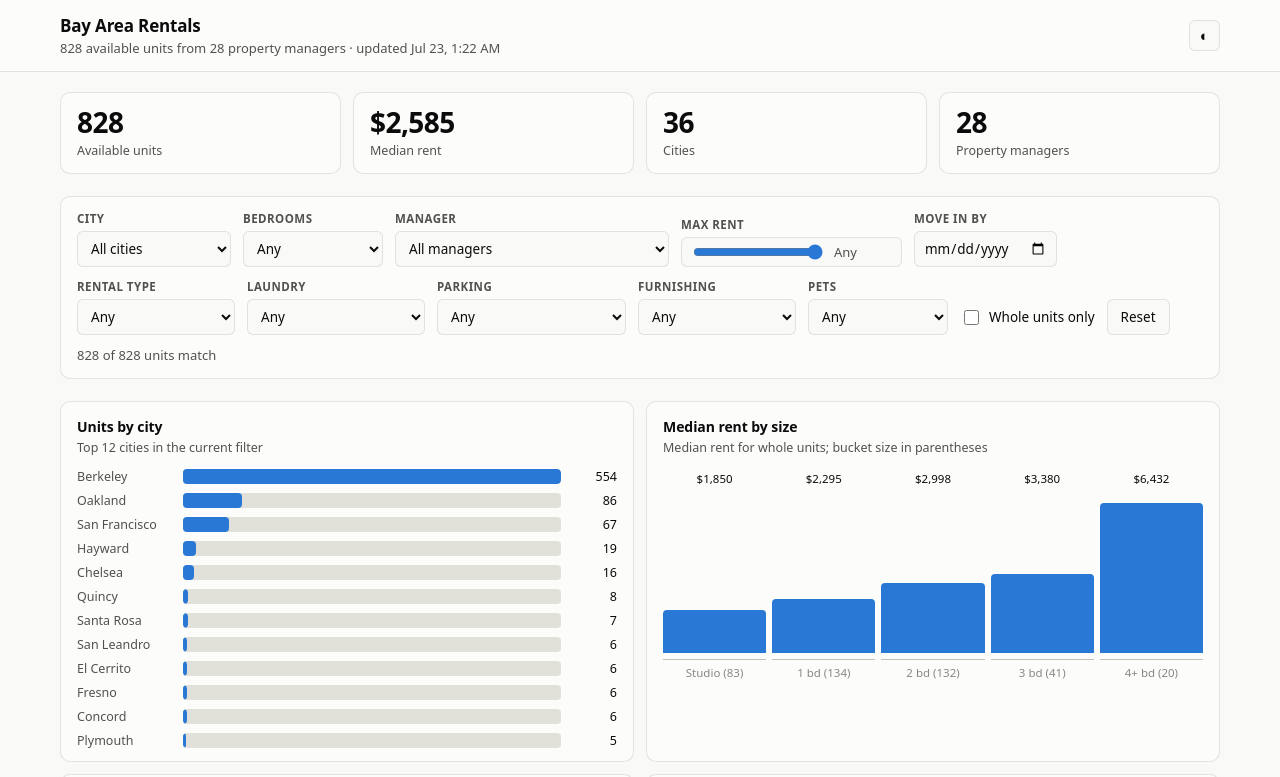
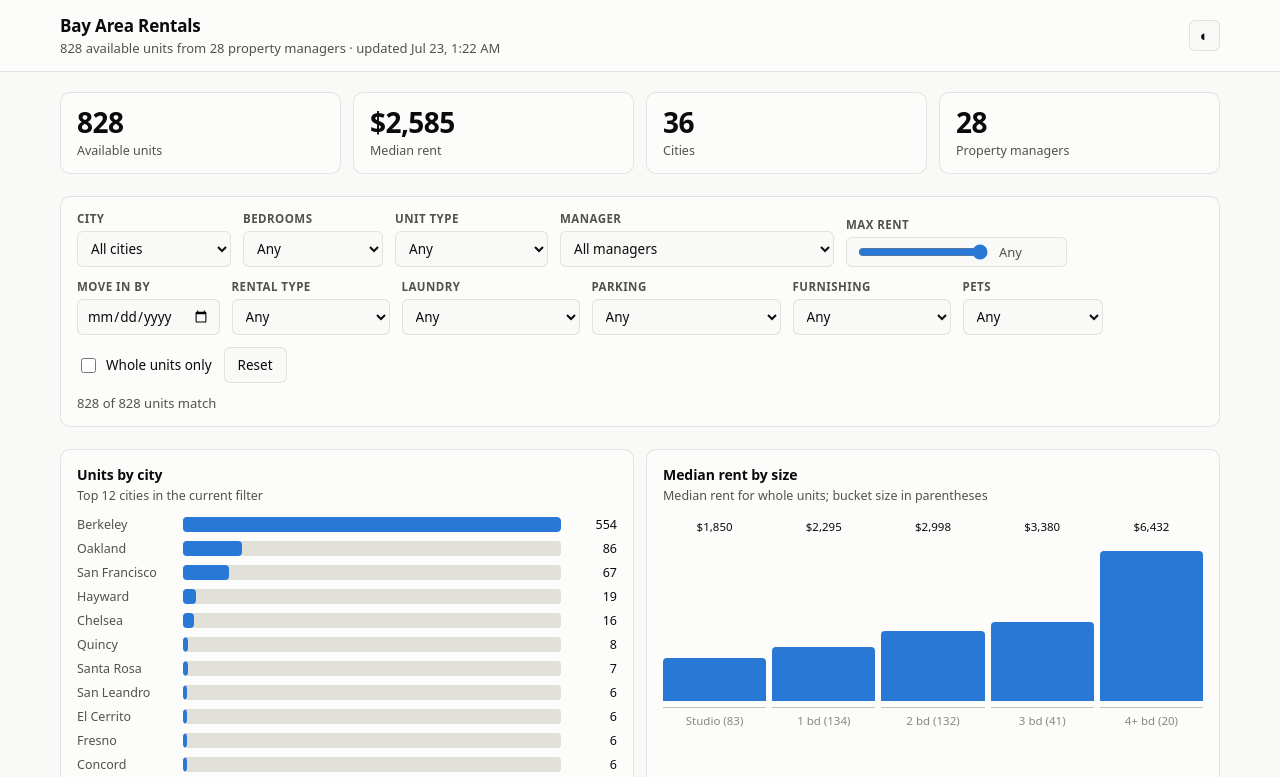
Before and after one commit to Mol2017/bay-area-rentals, a plain HTML site: page web/index.html in a window 1280 px wide. Both pictures are taken after a click on the button "Reset". Shown: the top 777 px of the page. Drawn offline with Linux system fonts and the light colour scheme.

Commit message:
Add Unit type filter (studio / 1 / 2 / 3+ bedroom)
The unit_type field was in the schema and merge facets but never surfaced in
the UI -- the Beds column shows it via bedLabel, but there was no way to
filter by the coarse studio/1/2/3+ bucket. Adds a filter populated from the
unit_type facet, consistent with the amenity filters.

Co-Authored-By: Claude Opus 4.8 (1M context) <noreply@anthropic.com>

```diff
--- a/web/app.js
+++ b/web/app.js
@@ -29,6 +29,7 @@
       byDate: "",
       wholeOnly: false,
       roomType: "",
+      unitType: "",
       pets: "",
       furnished: "",
       parking: "",
@@ -148,6 +149,7 @@
       if (f.manager && u.manager !== f.manager) return false;
       if (f.wholeOnly && !isWholeUnit(u)) return false;
       if (f.roomType && u.room_type !== f.roomType) return false;
+      if (f.unitType && u.unit_type !== f.unitType) return false;
 
       // An amenity filter matches only listings that state the value. A
       // listing the source was silent about is excluded rather than assumed
@@ -578,6 +580,9 @@
      rather than broken. */
   function populateAmenityFilters(facets) {
     var SELECTS = {
+      "f-unittype": { facet: "unit_type", labels: {
+        studio: "Studio", "1_bedroom": "1 bedroom", "2_bedroom": "2 bedroom",
+        "3plus_bedroom": "3+ bedroom" } },
       "f-roomtype": { facet: "room_type", labels: {
         entire_place: "Entire place", private_room: "Private room",
         shared_room: "Shared room" } },
@@ -630,7 +635,7 @@
 
     // Amenity selects are populated from the facet counts merge.py computes,
     // so an option never appears unless something actually matches it.
-    ["roomType", "pets", "furnished", "parking", "laundry"].forEach(function (key) {
+    ["unitType", "roomType", "pets", "furnished", "parking", "laundry"].forEach(function (key) {
       var id = "f-" + key.toLowerCase();
       var node = $(id);
       if (!node) return;
@@ -651,12 +656,12 @@
     $("f-reset").addEventListener("click", function () {
       state.filters = {
         city: "", beds: "", manager: "", maxRent: null,
-        byDate: "", wholeOnly: false, roomType: "", pets: "",
+        byDate: "", wholeOnly: false, unitType: "", roomType: "", pets: "",
         furnished: "", parking: "", laundry: "", sort: state.filters.sort
       };
       $("f-city").value = ""; $("f-beds").value = ""; $("f-manager").value = "";
       $("f-date").value = ""; $("f-whole").checked = false;
-      ["roomtype", "pets", "furnished", "parking", "laundry"].forEach(function (id) {
+      ["unittype", "roomtype", "pets", "furnished", "parking", "laundry"].forEach(function (id) {
         var n = $("f-" + id); if (n) n.value = "";
       });
       rent.value = rent.max; $("f-rent-out").textContent = "Any";
--- a/web/index.html
+++ b/web/index.html
@@ -56,6 +56,11 @@
           <label class="field">
             <span class="field__label">Bedrooms</span>
             <select id="f-beds" class="field__control"><option value="">Any</option></select>
+          </label>
+
+          <label class="field">
+            <span class="field__label">Unit type</span>
+            <select id="f-unittype" class="field__control"><option value="">Any</option></select>
           </label>
 
           <label class="field">
```
